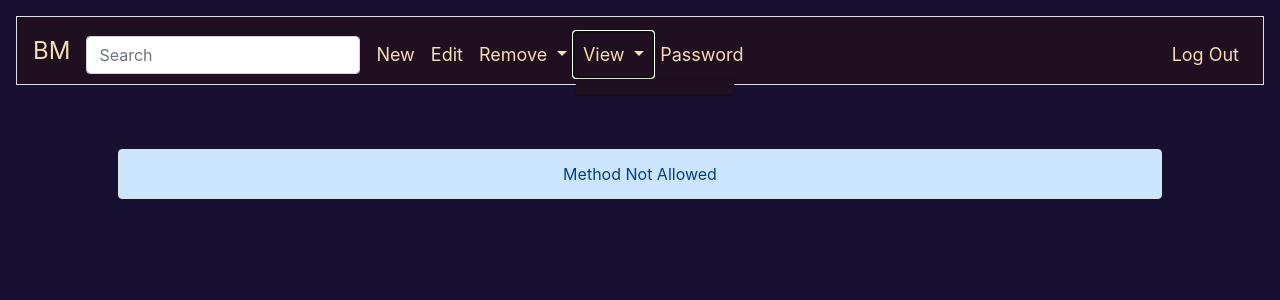
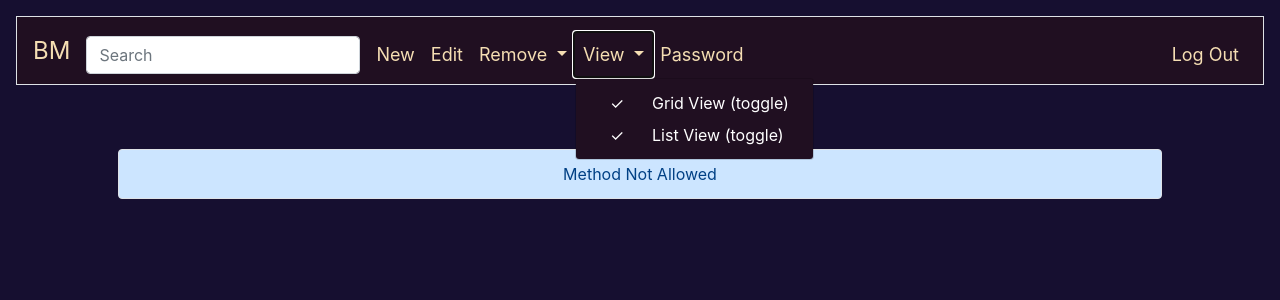
Before and after one commit to alfiomartini/cs50Final, a Flask app: page /apply in a window 1280 px wide, after a click on "View". Shown: the top 300 px of the page. Run offline with Flask 2, Linux system fonts and the light colour scheme; a user stored in the database is signed in; some libraries are stand-ins or nearby versions.

Commit message:
View Menu now supports grid and list display of bookmarks

```diff
--- a/application.py
+++ b/application.py
@@ -78,6 +78,17 @@
     bookmarks = build_bookmarks(mydb, categories)
     return render_template('index.html', bookmarks=bookmarks, menu=menu)
 
+@app.route('/view_mode', methods=['GET'])
+@login_required
+def view_mode():
+    if session['list_view']:
+        session['list_view'] = False
+        session['grid_view'] = True
+    else:
+        session['list_view'] = True
+        session['grid_view'] = False
+    return redirect(url_for('index'))
+
 @app.route('/view/<string:cat_name>', methods=['GET'])
 @login_required
 def view(cat_name):
--- a/auth/auth_bp.py
+++ b/auth/auth_bp.py
@@ -38,6 +38,8 @@
 
         # Remember which user has logged in
         session["user_id"] = rows[0]["id"]
+        session["list_view"] = True
+        session["grid_view"]  = False
 
         # Redirect user to home page
         flash('You are now logged in')
--- a/static/styles.css
+++ b/static/styles.css
@@ -1,7 +1,14 @@
+*{
+    box-sizing: border-box;
+    margin: 0;
+    padding: 0;
+}
+
 /* Navbar */
 .navbar{
     position: sticky;
     top: 5px;
+    z-index: 5;
 }
 nav .navbar-brand
 {
@@ -154,6 +161,13 @@
 
 /* View Menu */
 
+/* see: https://css-tricks.com/snippets/html/glyphs/ */
+.mode-view::before{
+    content: '\2713';
+    padding-right: 28px;
+    padding-left: 10px;
+}
+
 .status{
     padding-right: 10px;
 }
--- a/templates/layout.html
+++ b/templates/layout.html
@@ -84,6 +84,14 @@
                                     View
                                 </span></a>
                             <div class="dropdown-menu">
+                                {% if session.grid_view %}
+                                   <a href="{{url_for('view_mode')}}" class="dropdown-item text-white">
+                                       <span class="mode-view">Grid View (toggle) </span> </a>
+                                {% endif %}
+                                {% if session.list_view %}
+                                    <a href="{{url_for('view_mode')}}" class="dropdown-item text-white">
+                                        <span class="mode-view">List View (toggle)</span></a>
+                                {% endif %}
                                 {% for item in menu %}
                                     <a class= "dropdown-item text-white"
                                     href="{{url_for('view', cat_name=item['name'])}}">
```
Also changed, not shown: other parts of static/styles.css (+36 -0 lines), templates/index.html (+27 -0 lines), database/cs50final.db, static/images/bm-big.PNG (added), static/images/bm-medium.PNG (added), static/images/bm-small.PNG (added).
